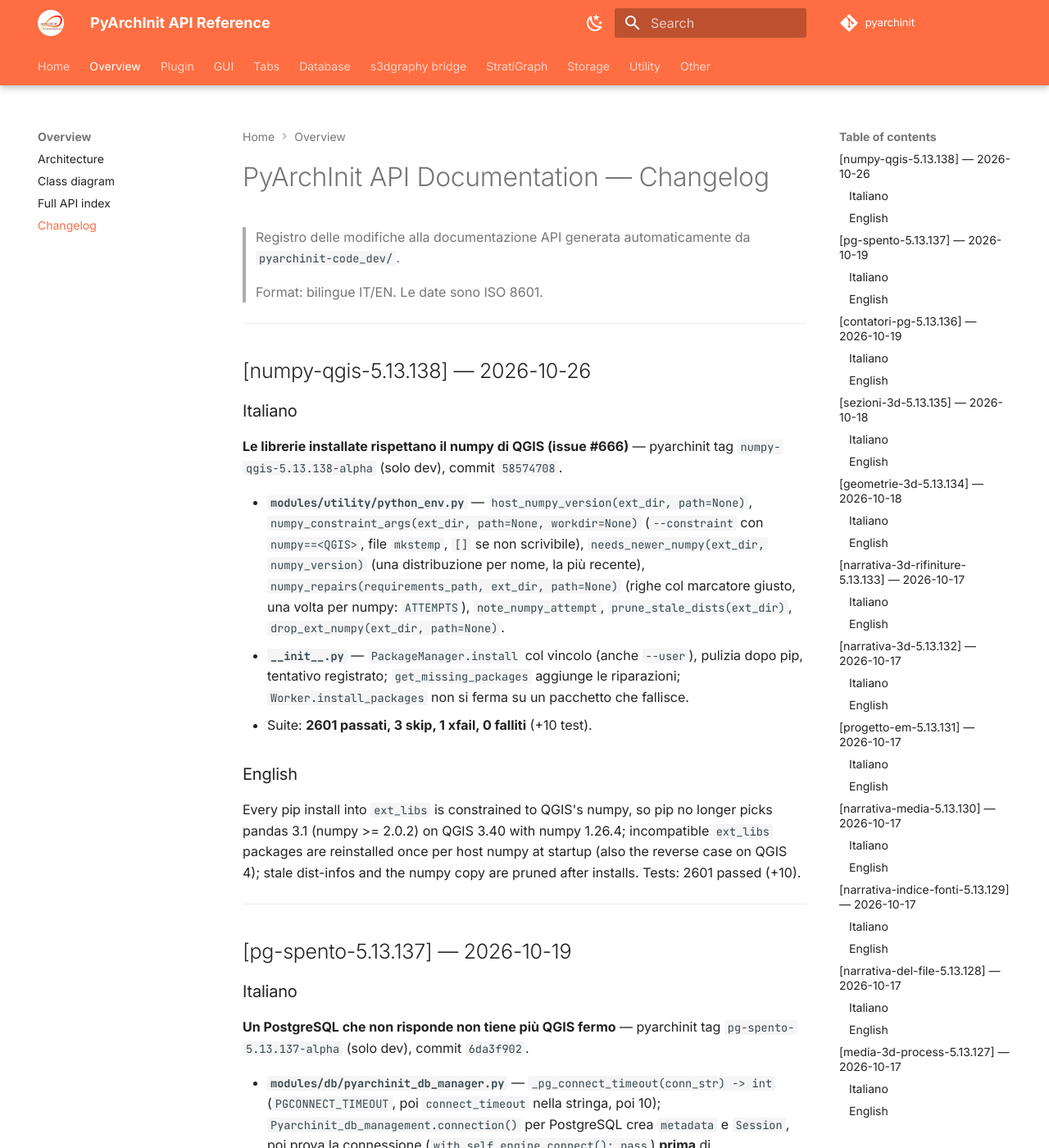
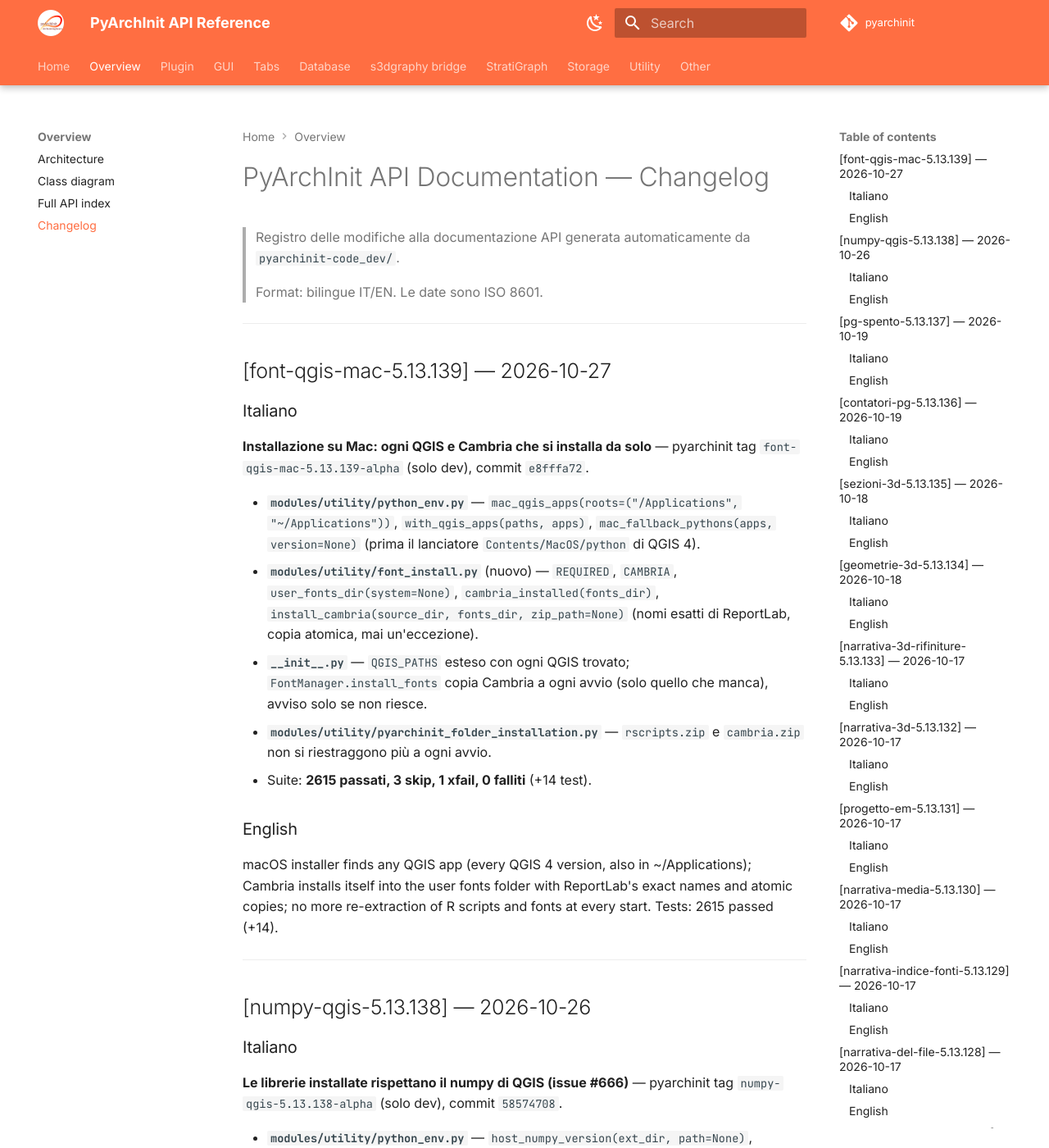
Before and after one commit to enzococca/pyarchinit-api-docs, an MkDocs documentation site: the page built from docs/CHANGELOG.md, in a window 1280 px wide and 1400 px high. Shown: the whole window at 82% size. Built offline with MkDocs 1.6.1 and Material for MkDocs 9.7.7, drawn with Linux system fonts in a browser that asks for light colours; comment, search, counter and statistics services are not loaded; some of the changed text lies outside the part shown.

Commit message:
changelog: font-qgis-mac-5.13.139 — ogni QGIS su Mac e Cambria automatico

```diff
--- a/docs/CHANGELOG.md
+++ b/docs/CHANGELOG.md
@@ -4,6 +4,24 @@
 > da `pyarchinit-code_dev/`.
 >
 > Format: bilingue IT/EN. Le date sono ISO 8601.
+
+---
+
+## [font-qgis-mac-5.13.139] — 2026-10-27
+
+### Italiano
+
+**Installazione su Mac: ogni QGIS e Cambria che si installa da solo** — pyarchinit tag `font-qgis-mac-5.13.139-alpha` (solo dev), commit `e8fffa72`.
+
+- **`modules/utility/python_env.py`** — `mac_qgis_apps(roots=("/Applications", "~/Applications"))`, `with_qgis_apps(paths, apps)`, `mac_fallback_pythons(apps, version=None)` (prima il lanciatore `Contents/MacOS/python` di QGIS 4).
+- **`modules/utility/font_install.py`** (nuovo) — `REQUIRED`, `CAMBRIA`, `user_fonts_dir(system=None)`, `cambria_installed(fonts_dir)`, `install_cambria(source_dir, fonts_dir, zip_path=None)` (nomi esatti di ReportLab, copia atomica, mai un'eccezione).
+- **`__init__.py`** — `QGIS_PATHS` esteso con ogni QGIS trovato; `FontManager.install_fonts` copia Cambria a ogni avvio (solo quello che manca), avviso solo se non riesce.
+- **`modules/utility/pyarchinit_folder_installation.py`** — `rscripts.zip` e `cambria.zip` non si riestraggono più a ogni avvio.
+- Suite: **2615 passati, 3 skip, 1 xfail, 0 falliti** (+14 test).
+
+### English
+
+macOS installer finds any QGIS app (every QGIS 4 version, also in ~/Applications); Cambria installs itself into the user fonts folder with ReportLab's exact names and atomic copies; no more re-extraction of R scripts and fonts at every start. Tests: 2615 passed (+14).
 
 ---
 
```
